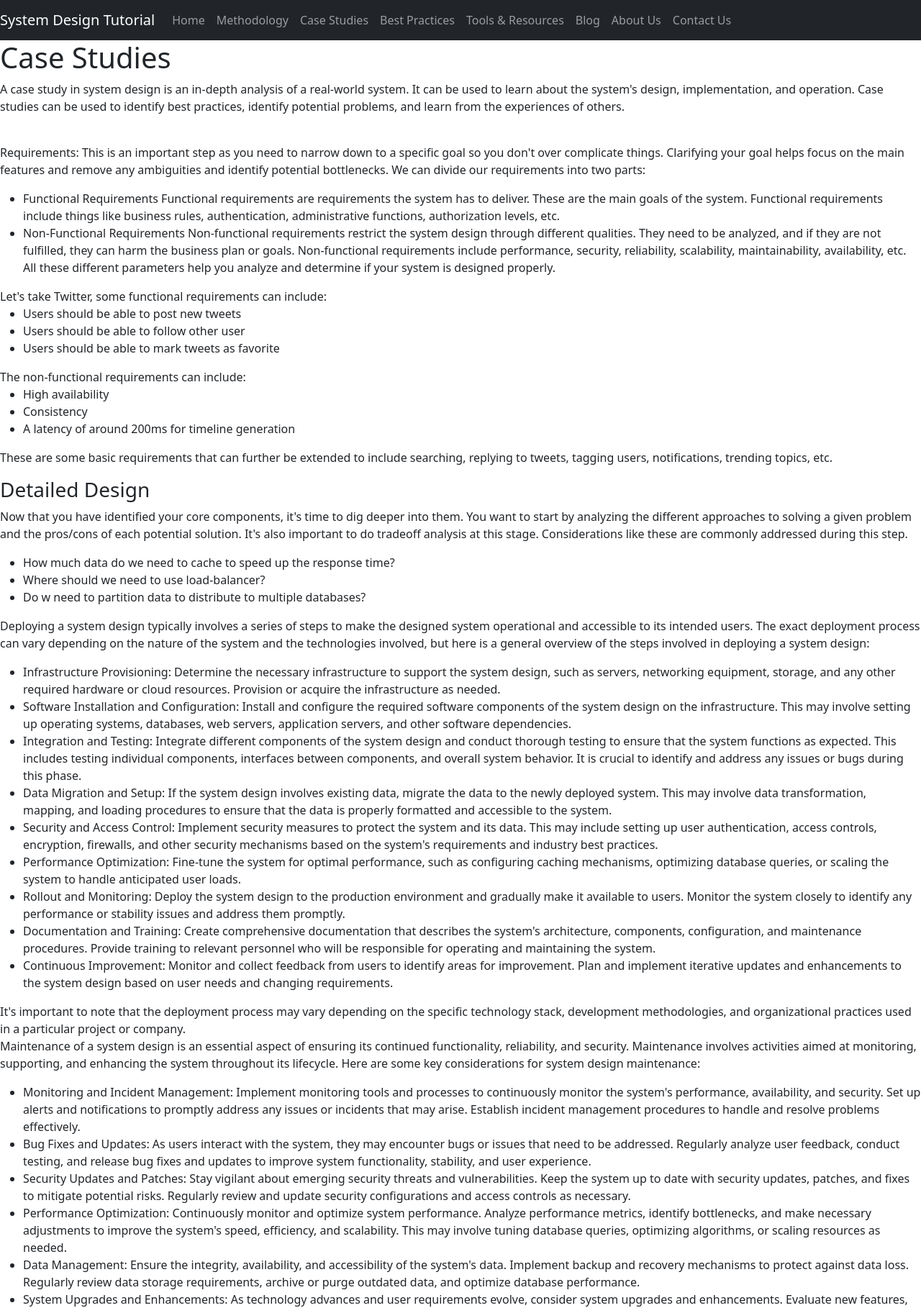
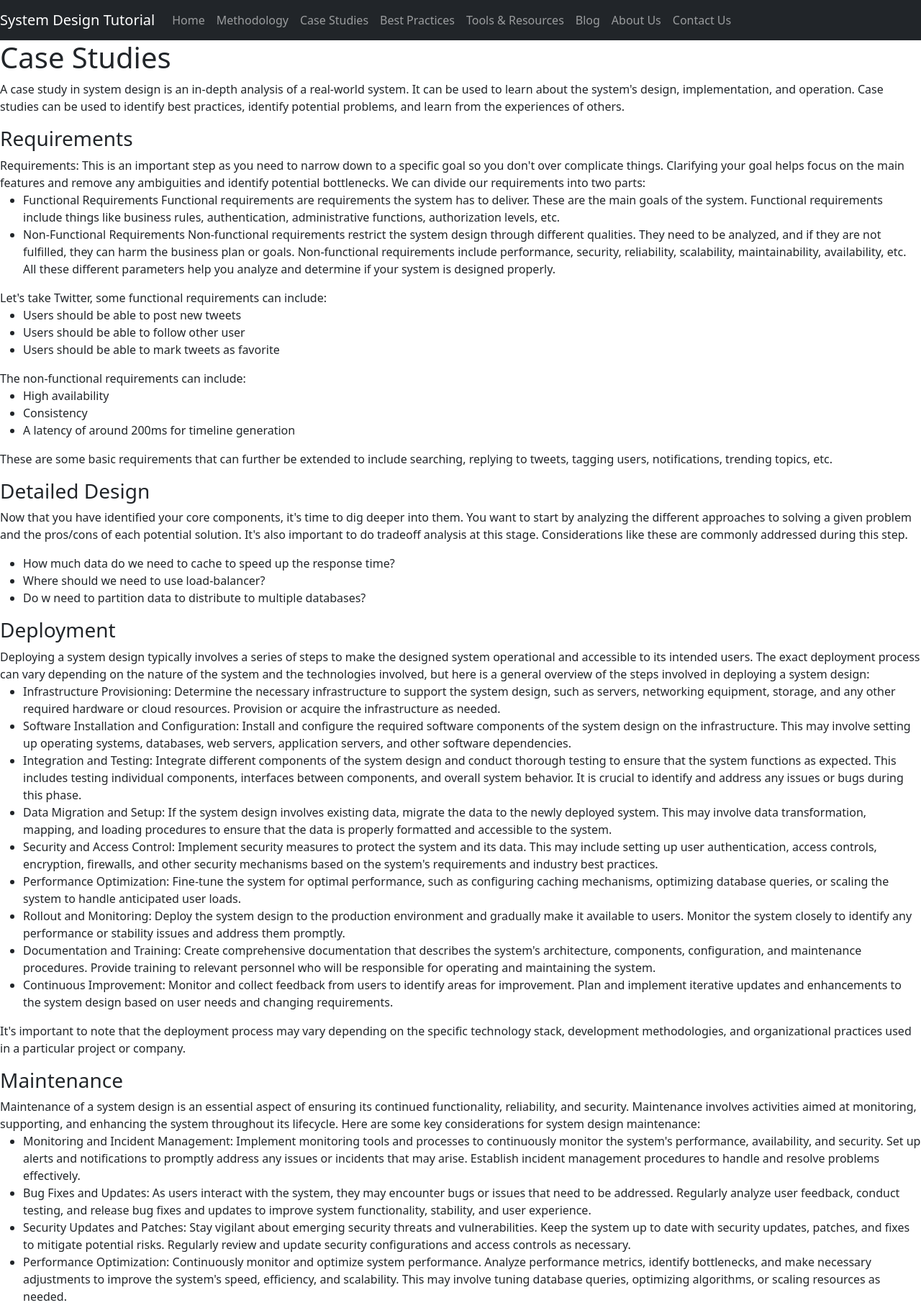
Before and after one commit to Shilpa3107/System_Design, an Angular app: page /casestudies in a window 1280 px wide. Shown: the top 1818 px of the page at 72% size. Built offline with nearby package versions, Linux system fonts and the light colour scheme.

Commit message:
Writing contents in bold

```diff
--- a/src/app/casestudies/casestudies.component.html
+++ b/src/app/casestudies/casestudies.component.html
@@ -2,8 +2,8 @@
     <h1>Case Studies</h1>
 
     <p>A case study in system design is an in-depth analysis of a real-world system. It can be used to learn about the system's design, implementation, and operation. Case studies can be used to identify best practices, identify potential problems, and learn from the experiences of others.</p>
-     <br>
     <p>
+        <h3>Requirements</h3>
         Requirements: This is an important step as you need to narrow down to a specific goal so you don't over complicate things. Clarifying your goal helps focus on the main features and remove any ambiguities and identify potential bottlenecks. We can divide our requirements into two parts:
         <ul>
         <li>Functional Requirements
@@ -42,6 +42,7 @@ It's also important to do tradeoff analysis at this stage. Considerations like t
     </ul>
 
 <p>
+    <h3>Deployment</h3>
 Deploying a system design typically involves a series of steps to make the designed system operational and accessible to its intended users. The exact deployment process can vary depending on the nature of the system and the technologies involved, but here is a general overview of the steps involved in deploying a system design:
 <ul>
 <li> Infrastructure Provisioning: Determine the necessary infrastructure to support the system design, such as servers, networking equipment, storage, and any other required hardware or cloud resources. Provision or acquire the infrastructure as needed.</li>
@@ -57,6 +58,7 @@ Deploying a system design typically involves a series of steps to make the desig
 It's important to note that the deployment process may vary depending on the specific technology stack, development methodologies, and organizational practices used in a particular project or company.
 
 <p>
+    <h3>Maintenance</h3>
 Maintenance of a system design is an essential aspect of ensuring its continued functionality, reliability, and security. Maintenance involves activities aimed at monitoring, supporting, and enhancing the system throughout its lifecycle. Here are some key considerations for system design maintenance:
 <ul>
 <li> Monitoring and Incident Management: Implement monitoring tools and processes to continuously monitor the system's performance, availability, and security. Set up alerts and notifications to promptly address any issues or incidents that may arise. Establish incident management procedures to handle and resolve problems effectively.</li>
```
